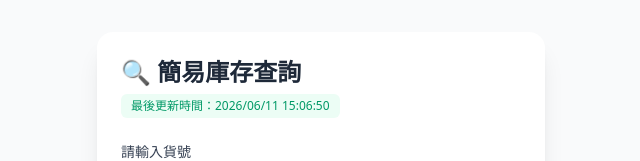
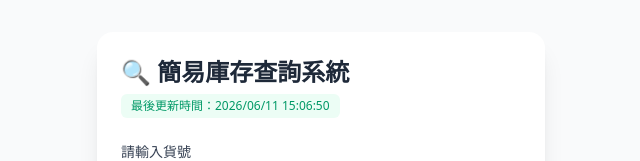
Before and after one commit to Fuchi-tex/aster-stock, a plain HTML site: page index.html in a window 1280 px wide. Shown: the top 161 px of the page, without its empty margins (319-959 px from the left). Drawn offline with nearby package versions, Linux system fonts and the light colour scheme.

Commit message:
Update index.html

```diff
--- a/index.html
+++ b/index.html
@@ -9,7 +9,7 @@
 <body class="bg-gray-50 min-h-screen p-4 flex flex-col items-center">
 
   <div class="w-full max-w-md bg-white rounded-2xl shadow-xl p-6 mt-4">
-    <h2 class="text-2xl font-bold text-gray-800 flex items-center gap-2 mb-1">🔍 簡易庫存查詢</h2>
+    <h2 class="text-2xl font-bold text-gray-800 flex items-center gap-2 mb-1">🔍 簡易庫存查詢系統</h2>
 
     <p id="updateTimeArea" class="text-xs text-emerald-600 bg-emerald-50 inline-block px-2.5 py-1 rounded-md mb-6 font-medium">
       正在載入最新資料庫時間...
```
